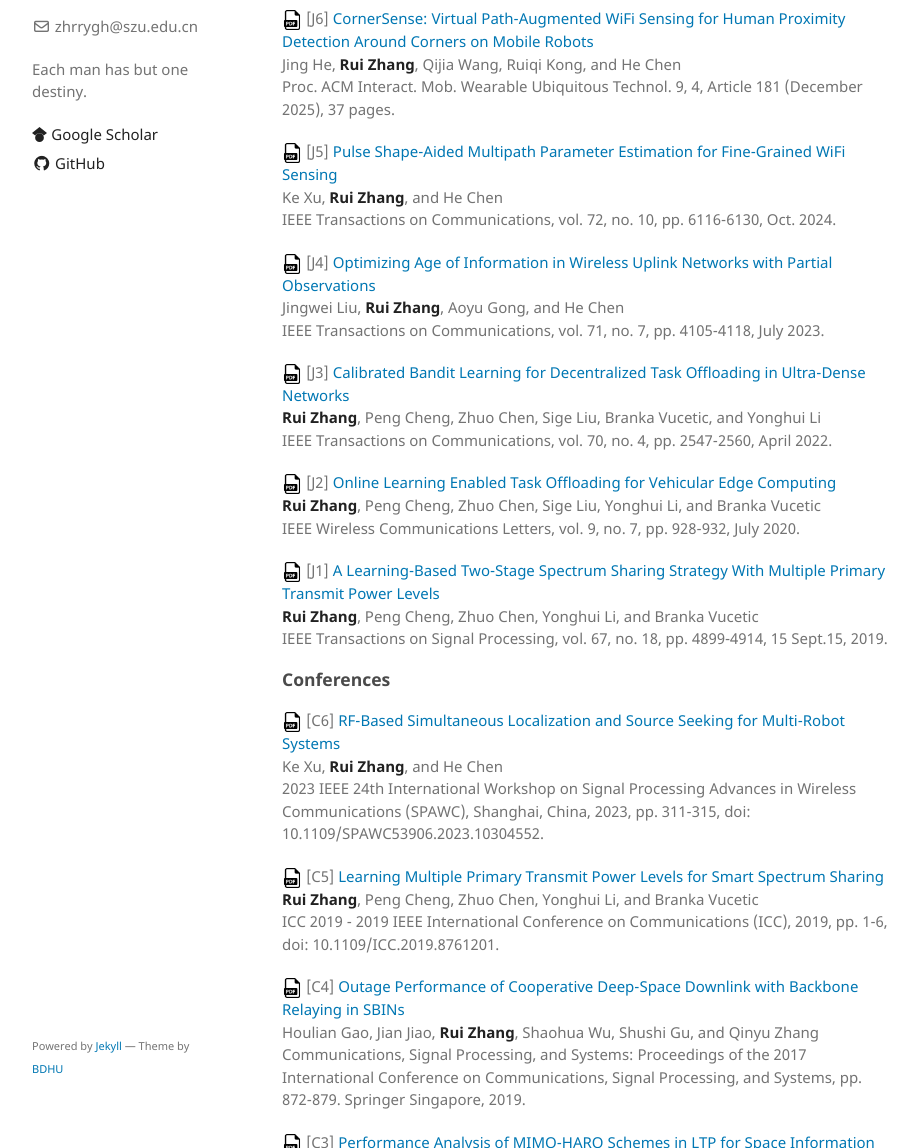
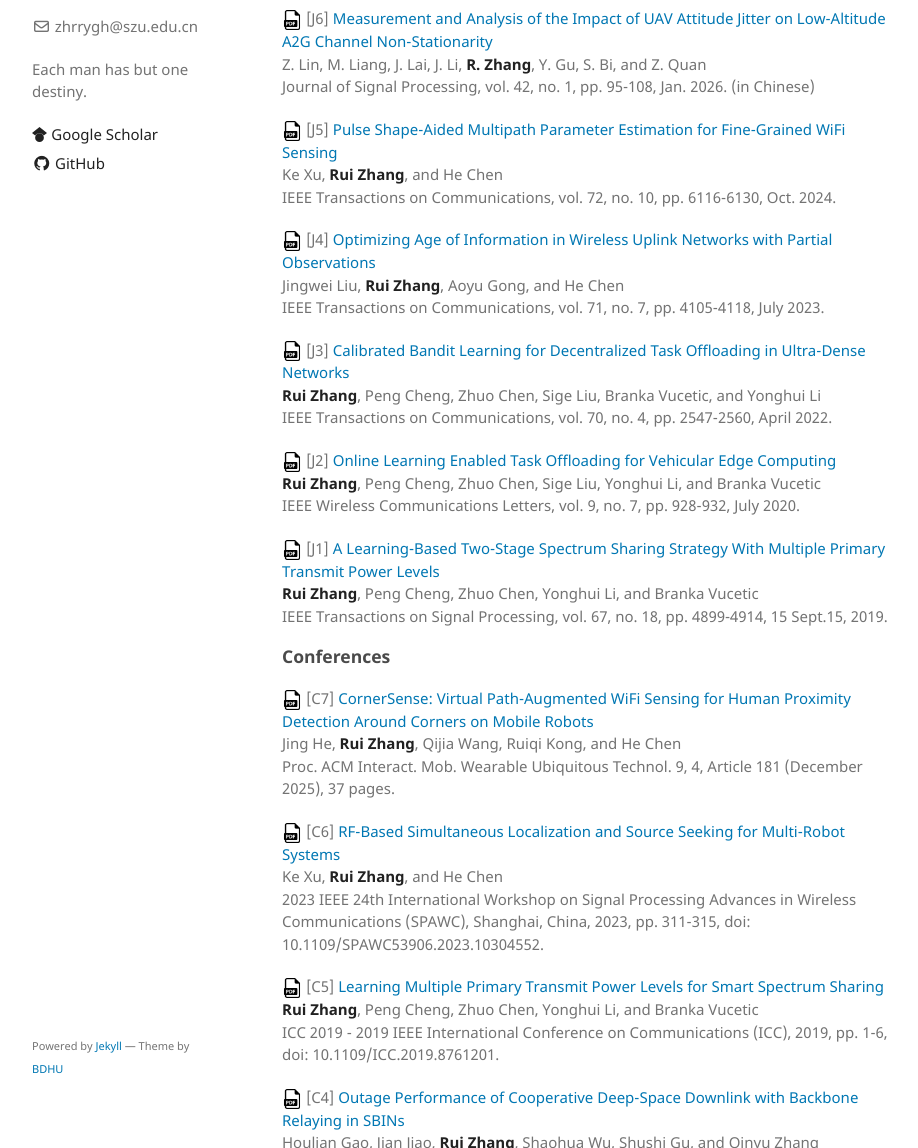
Before and after one commit to zhrrygh/zhrrygh.github.io, a Jekyll site: the page built from index.md, in a window 1280 px wide and 1400 px high, scrolled down 957 px. Shown: the part 252-1400 px from the top of the window, without its empty margins (178-1096 px from the left). Built offline with Jekyll 4.4.1, drawn with Linux system fonts in a browser that asks for light colours.

Commit message:
new paper

```diff
--- a/index.md
+++ b/index.md
@@ -46,9 +46,9 @@ Major : Information Engineering
 
 ### Journals
 
-[<img src="images/pdf-icon.png" alt="PDF" style="width: 20px; vertical-align: middle;">](pdfs/2025 CornerSense Virtual Path-augmented WiFi Sensing for Human Proximity Detection Around Corners on Mobile Robots.pdf) [J6] [CornerSense: Virtual Path-Augmented WiFi Sensing for Human Proximity Detection Around Corners on Mobile Robots](https://dl.acm.org/doi/10.1145/3770699) \
-Jing He, **Rui Zhang**, Qijia Wang, Ruiqi Kong, and He Chen \
-Proc. ACM Interact. Mob. Wearable Ubiquitous Technol. 9, 4, Article 181 (December 2025), 37 pages.
+[<img src="images/pdf-icon.png" alt="PDF" style="width: 20px; vertical-align: middle;">](pdfs/2026 无人机姿态抖动对低空空地信道非平稳性影响的测量与分析.pdf) [J6] [Measurement and Analysis of the Impact of UAV Attitude Jitter on Low-Altitude A2G Channel Non-Stationarity](https://kns.cnki.net/kcms2/article/abstract?v=1UVqcA8TcpDasqr5Z_zER5-wMn5TOFtk8SrZHUQuxY5i28IR5kqkmhxKULQpsCX7Zw2Z-56N2XqY-ATwNM7tZ0O_yT17x3j89Ek_pVX4wst3HmN5RoQm4VVYfH-BEKc9J0YnEgxdiTtc8jRK_xCHixGsJHchzqWbA2YXiQ-urkFqNkvzU_5rvA==&uniplatform=NZKPT&language=CHS) \
+Z. Lin, M. Liang, J. Lai, J. Li, **R. Zhang**, Y. Gu, S. Bi, and Z. Quan \
+Journal of Signal Processing, vol. 42, no. 1, pp. 95-108, Jan. 2026. (in Chinese)
 
 [<img src="images/pdf-icon.png" alt="PDF" style="width: 20px; vertical-align: middle;">](pdfs/2024 Pulse_Shape-Aided_Multipath_Parameter_Estimation_for_Fine-Grained_WiFi_Sensing.pdf) [J5] [Pulse Shape-Aided Multipath Parameter Estimation for Fine-Grained WiFi Sensing](https://ieeexplore.ieee.org/document/10521606)  \
 Ke Xu, **Rui Zhang**, and He Chen \
@@ -71,6 +71,10 @@ IEEE Wireless Communications Letters, vol. 9, no. 7, pp. 928-932, July 2020.
 IEEE Transactions on Signal Processing, vol. 67, no. 18, pp. 4899-4914, 15 Sept.15, 2019.
 
 ### Conferences
+
+[<img src="images/pdf-icon.png" alt="PDF" style="width: 20px; vertical-align: middle;">](pdfs/2025 CornerSense Virtual Path-augmented WiFi Sensing for Human Proximity Detection Around Corners on Mobile Robots.pdf) [C7] [CornerSense: Virtual Path-Augmented WiFi Sensing for Human Proximity Detection Around Corners on Mobile Robots](https://dl.acm.org/doi/10.1145/3770699) \
+Jing He, **Rui Zhang**, Qijia Wang, Ruiqi Kong, and He Chen \
+Proc. ACM Interact. Mob. Wearable Ubiquitous Technol. 9, 4, Article 181 (December 2025), 37 pages.
 
 [<img src="images/pdf-icon.png" alt="PDF" style="width: 20px; vertical-align: middle;">](pdfs/2023 RF-Based Simultaneous Localization and Source Seeking for Multi-Robot Systems.pdf) [C6] [RF-Based Simultaneous Localization and Source Seeking for Multi-Robot Systems](https://ieeexplore.ieee.org/abstract/document/10304552) \
 Ke Xu, **Rui Zhang**, and He Chen \
```
Also changed, not shown: 2 other files.
